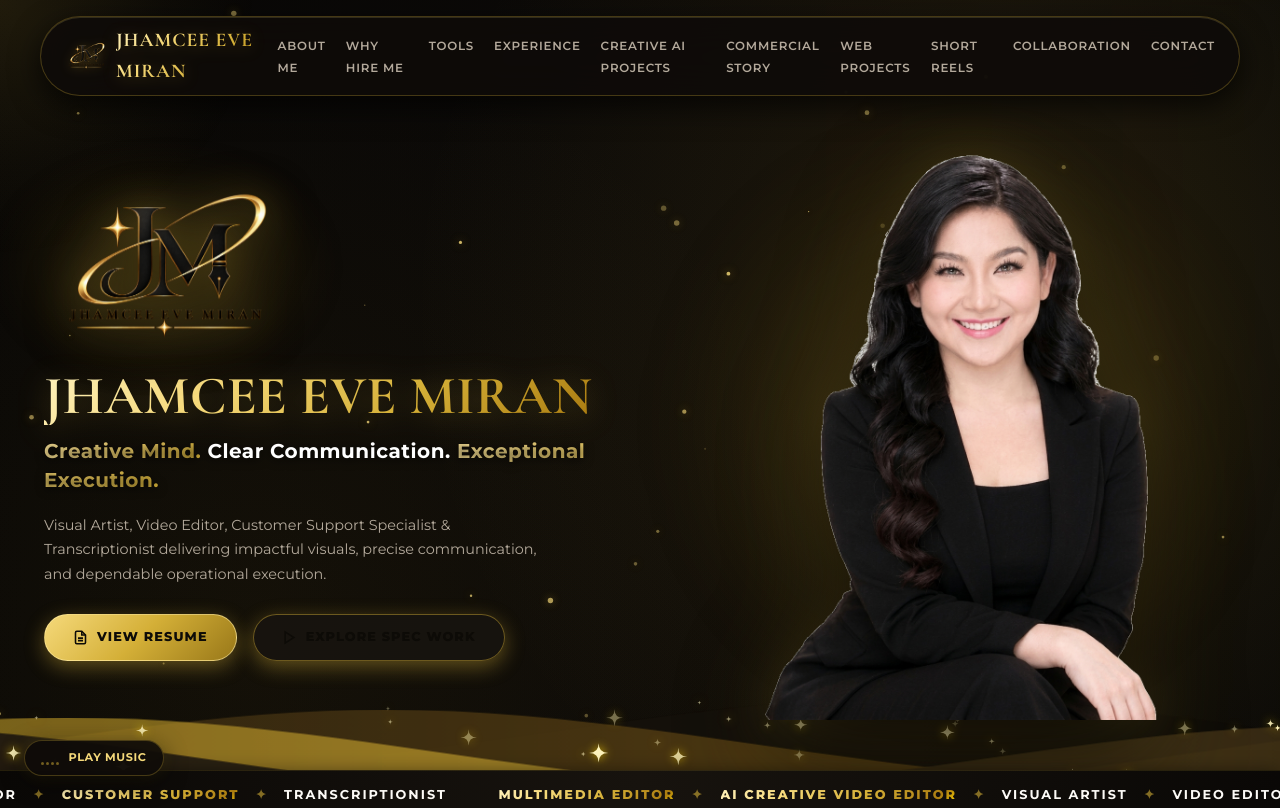
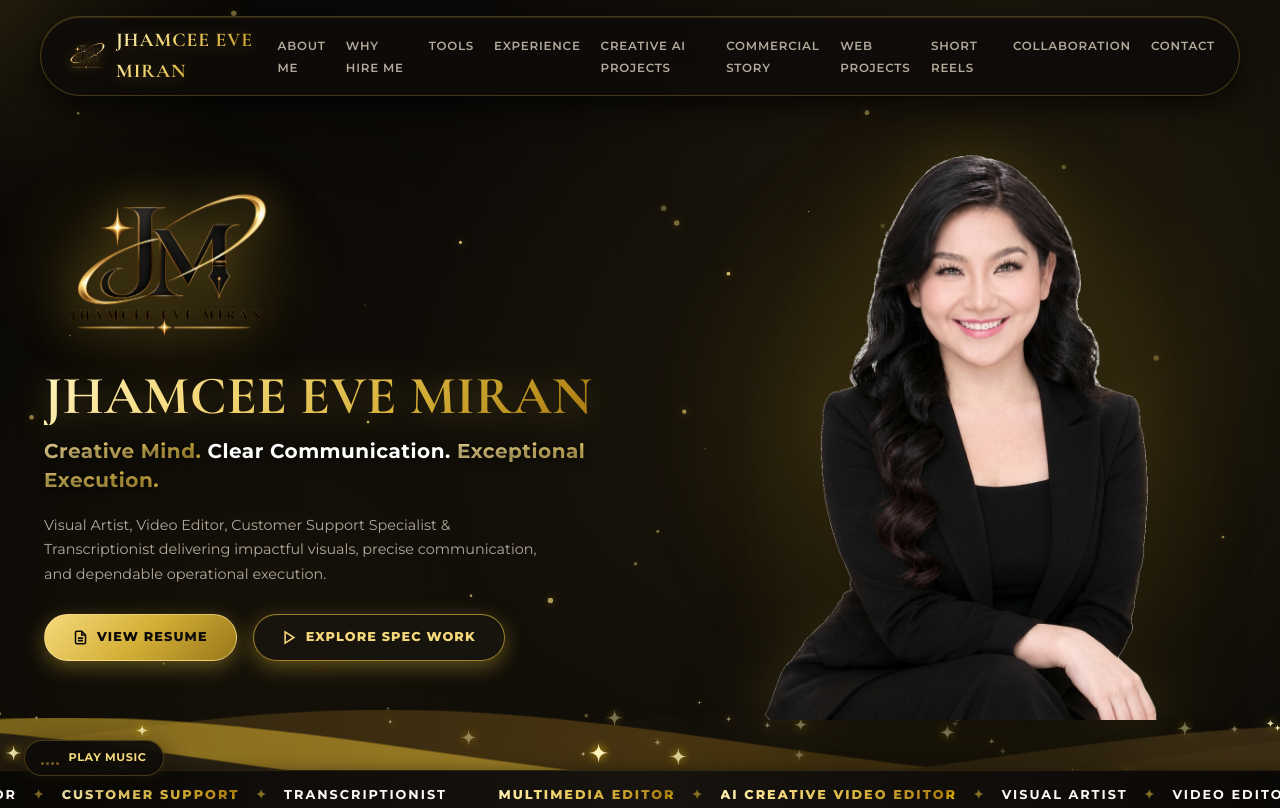
Before and after one commit to jhamceem-droid/jhamcee-web-portfolio, a plain HTML site: page index.html in a window 1280 px wide. Shown: the top 808 px of the page. Drawn offline with nearby package versions, Linux system fonts and the light colour scheme.

Commit message:
Enhance Explore Spec Work button text contrast with gold light tone

```diff
--- a/index.html
+++ b/index.html
@@ -2526,7 +2526,7 @@
             View Resume
           </a>
           <!-- Explore Creative Spec Projects Button -->
-          <a href="#ai-projects" class="btn-resume" style="border-color: rgba(212, 175, 55, 0.45); background: rgba(24, 20, 16, 0.85); text-decoration: none;">
+          <a href="#ai-projects" class="btn-resume" style="border-color: rgba(212, 175, 55, 0.7); background: rgba(25, 20, 15, 0.9); color: var(--gold-light); text-decoration: none;">
             <svg width="15" height="15" viewBox="0 0 24 24" fill="none" stroke="currentColor" stroke-width="2.5"><polygon points="5 3 19 12 5 21 5 3"></polygon></svg>
             Explore Spec Work
           </a>
```
